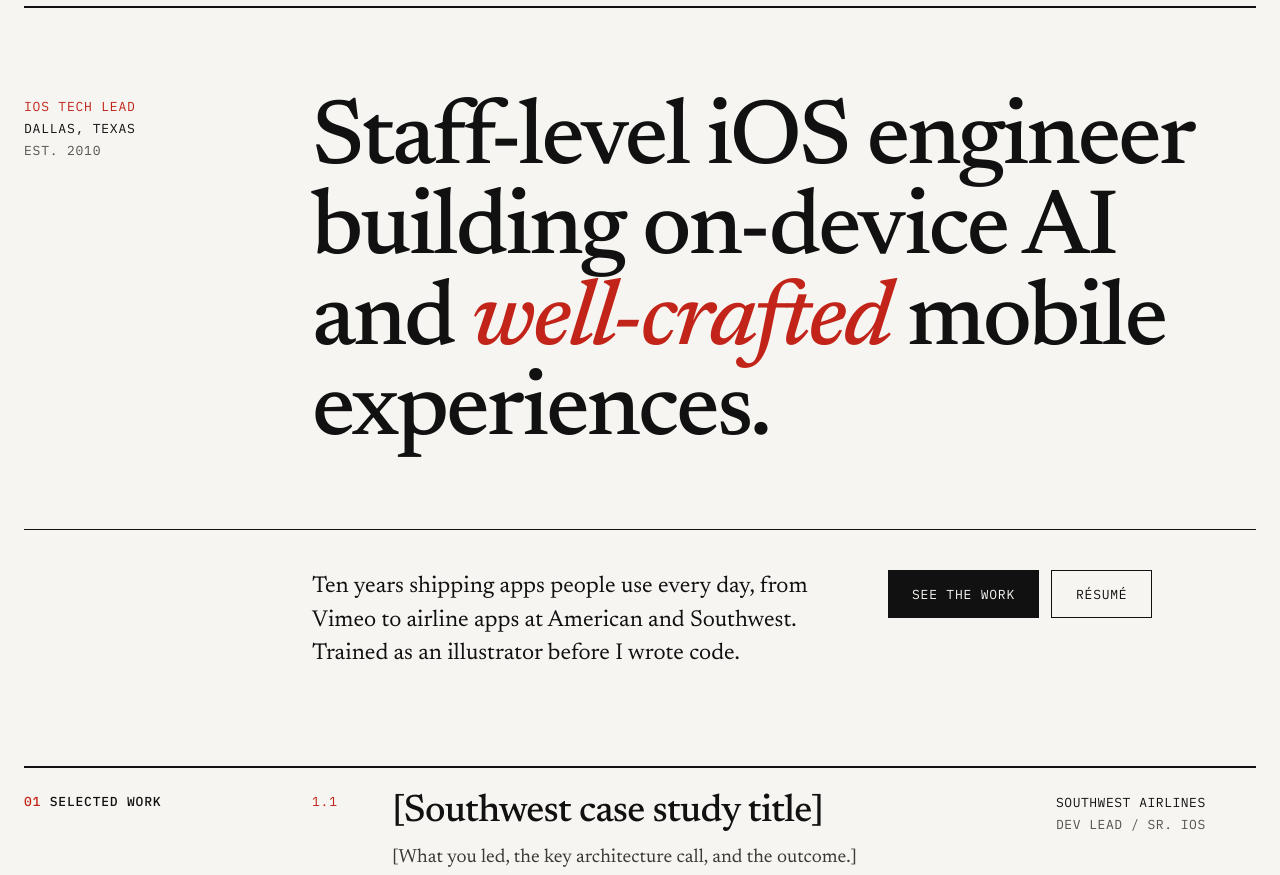
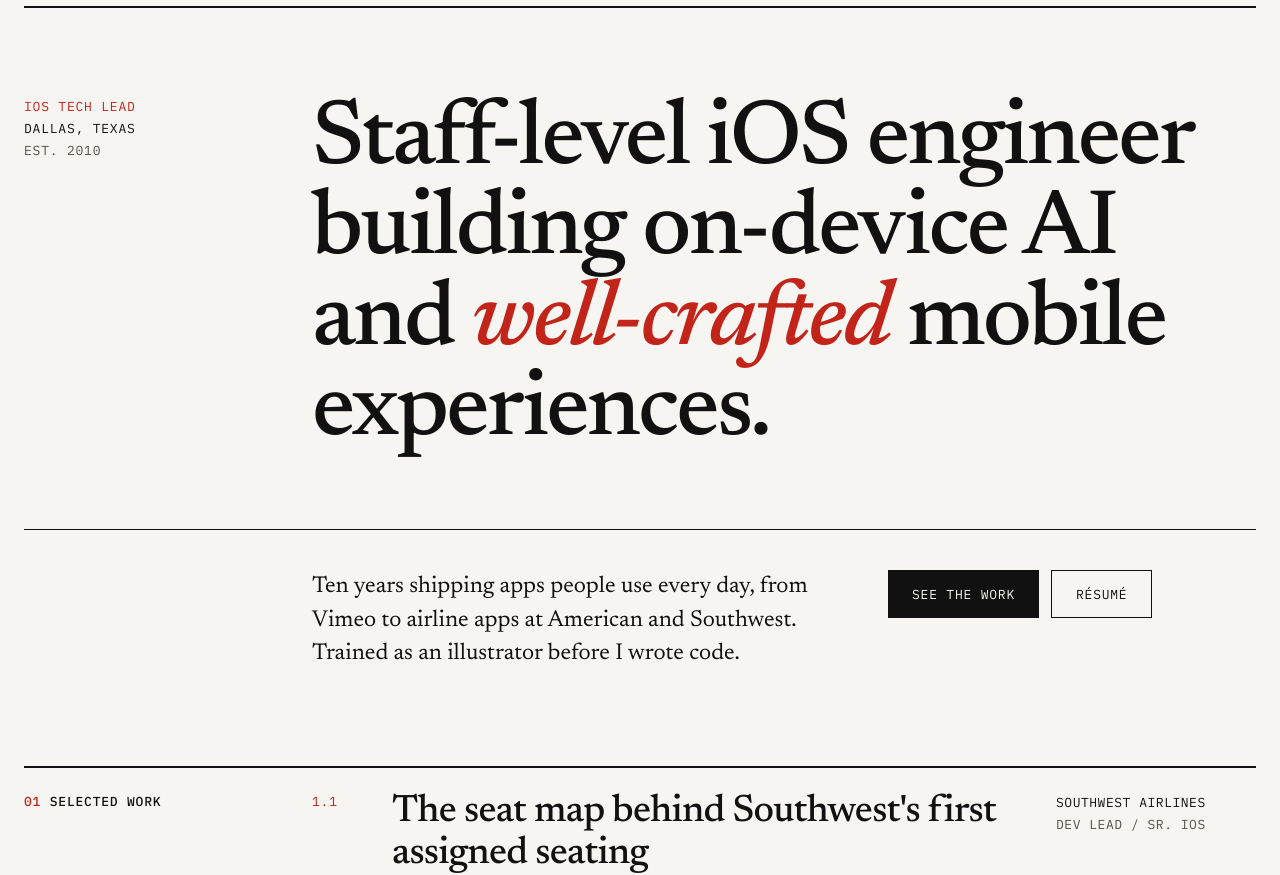
Before and after one commit to cjlarsen/christopherlarsen.github.io, a plain HTML site: page index.html in a window 1280 px wide. Shown: the part 86-961 px from the top of the page. Drawn offline with Linux system fonts and the light colour scheme.

Commit message:
Update title, add gitignore

```diff
--- a/index.html
+++ b/index.html
@@ -72,7 +72,7 @@
             <a class="case" href="#">
               <span class="case-num mono accent-sm">1.1</span>
               <div class="case-main">
-                <span class="case-title">[Southwest case study title]</span>
+                <span class="case-title">The seat map behind Southwest's first assigned seating</span>
                 <span class="secondary">[What you led, the key architecture call, and the outcome.]</span>
               </div>
               <div class="case-meta mono">
```
Also changed, not shown: 1 other file.
